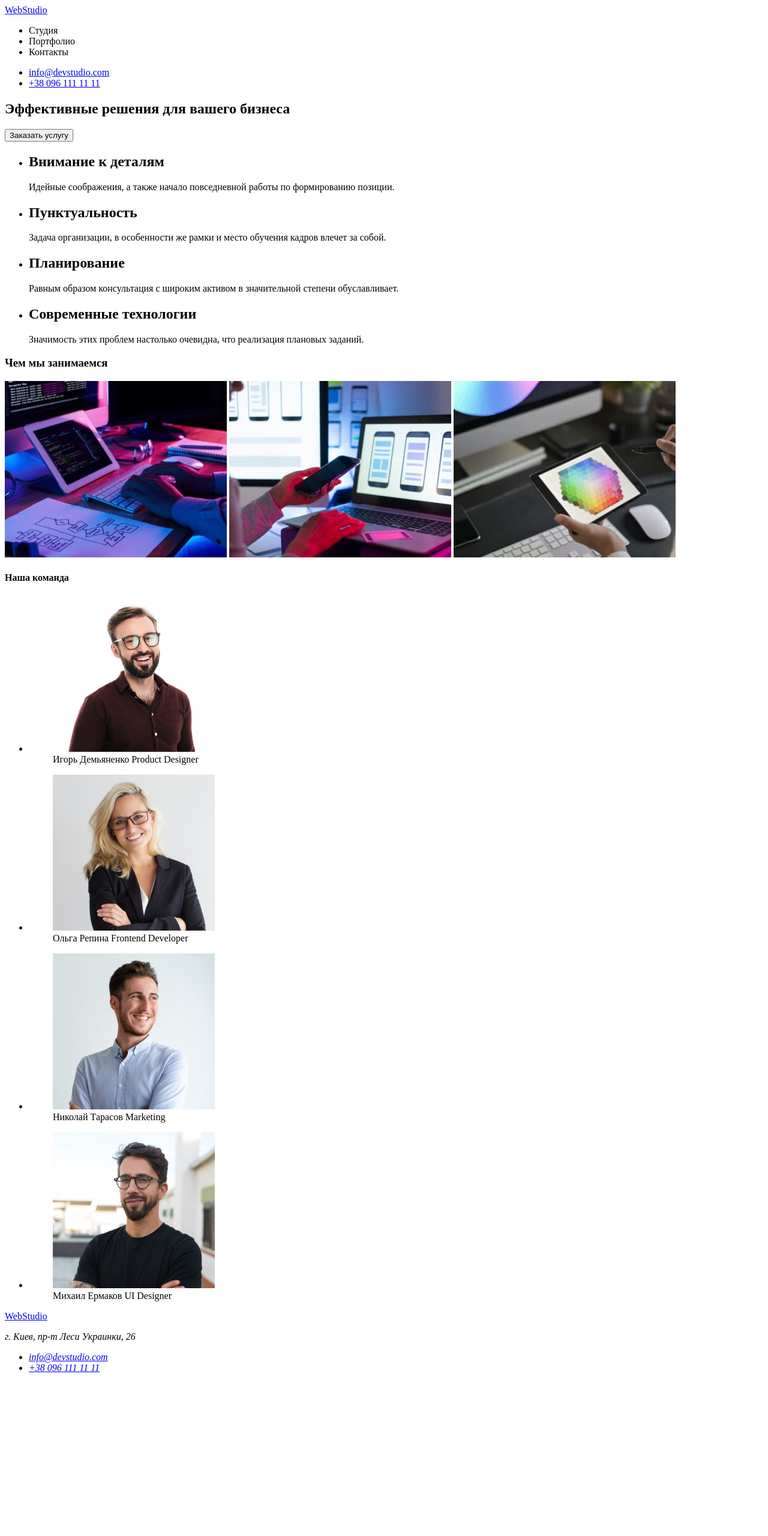
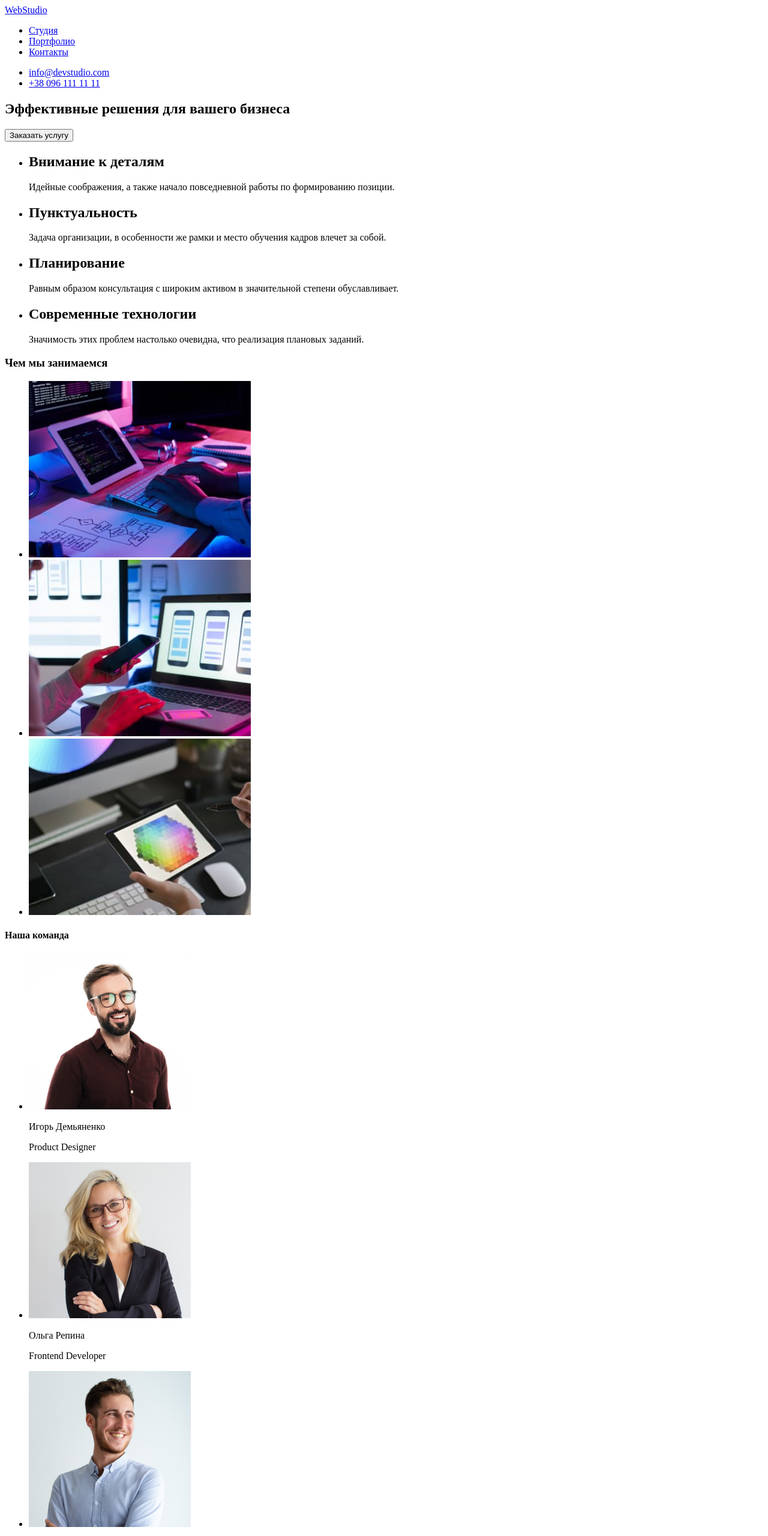
Before and after one commit to Kosynskyi/goit-markup-hw-01, a plain HTML site: page index.html in a window 1280 px wide. Shown: the top 2560 px of the page at 60% size. Before the commit the page ends 2305 px from the top, so only its background shows below. Drawn offline with Linux system fonts and the light colour scheme.

Commit message:
Сохраняет правки

```diff
--- a/index.html
+++ b/index.html
@@ -11,17 +11,15 @@
 		<a href="#">WebStudio</a>
 		<nav>
 			<ul>
-				<li><a href="#"></a>Студия</li>
-				<li><a href="#"></a> Портфолио</li>
-				<li><a href="#"></a> Контакты</li>
+				<li><a href="#">Студия</a></li>
+				<li><a href="#">Портфолио</a></li>
+				<li><a href="#">Контакты</a></li>
 			</ul>
 		</nav>
-		<div>
 			<ul>
 				<li><a href="mailto:info@devstudio.com">info@devstudio.com</a></li>
 				<li><a href="tel:+380961111111">+38 096 111 11 11</a></li>
 			</ul>
-		</div>
 	</header>
 	<main>
 		<section>
@@ -50,37 +48,34 @@
 		</section>
 		<section>
 			<h3>Чем мы занимаемся</h3>
-			<img src="./images/image-1.jpg" alt="человек пишет код" width="370" height="294">
-			<img src="./images/image-2.jpg" alt="человек сидит за ноутбуком" width="370" height="294">
-			<img src="./images/image-3.jpg" alt="человек держит планшет" width="370" height="294">
+			<ul>
+				<li><img src="./images/image-1.jpg" alt="человек пишет код" width="370" height="294"></li>
+				<li><img src="./images/image-2.jpg" alt="человек сидит за ноутбуком" width="370" height="294"></li>
+				<li><img src="./images/image-3.jpg" alt="человек держит планшет" width="370" height="294"></li>
+			</ul>
 		</section>
 		<section>
 			<h4>Наша команда</h4>
 			<ul>
-				<!--не знаю как лучше сделать с именем и должностью. Думаю двумя строками с помощью тега p-->
 				<li>
-					<figure>
 						<img src="./images/img-igor.jpg" alt="фото игоря демьяненко" width="270" height="260">
-						<figcaption>Игорь Демьяненко Product Designer</figcaption>
-					</figure>
+						<p>Игорь Демьяненко</p>
+						<p>Product Designer</p>
 				</li>
 				<li>
-					<figure>
 						<img src="./images/img-olga.jpg" alt="фото ольги репины" width="270" height="260">
-						<figcaption>Ольга Репина Frontend Developer</figcaption>
-					</figure>
+						<p>Ольга Репина</p>
+						<p>Frontend Developer</p>
 				</li>
 				<li>
-					<figure>
 						<img src="./images/img-nikolay.jpg" alt="фото николая тарасова" width="270" height="260">
-						<figcaption>Николай Тарасов Marketing</figcaption>
-					</figure>
+						<p>Николай Тарасов</p>
+						<p>Marketing</p>
 				</li>
 				<li>
-					<figure>
 						<img src="./images/img-mihail.jpg" alt="фото михаила ермакова" width="270" height="260">
-						<figcaption>Михаил Ермаков UI Designer</figcaption>
-					</figure>
+						<p>Михаил Ермаков</p>
+						<p>UI Designer</p>
 				</li>
 			</ul>
 		</section>
@@ -88,8 +83,8 @@
 	<footer>
 		<a href="#">WebStudio</a>
 		<address>
-			<p>г. Киев, пр-т Леси Украинки, 26</p>
 			<ul>
+				<li><a href="https://www.google.com/maps/place/%D0%B1%D1%83%D0%BB.+%D0%9B%D0%B5%D1%81%D0%B8+%D0%A3%D0%BA%D1%80%D0%B0%D0%B8%D0%BD%D0%BA%D0%B8,+26,+%D0%9A%D0%B8%D0%B5%D0%B2,+02000/@50.4265807,30.5361971,17z/data=!3m1!4b1!4m5!3m4!1s0x40d4cf0e033ecbe9:0x57a4dffefec77da0!8m2!3d50.4265807!4d30.5383858" target="_blank">г. Киев, пр-т Леси Украинки, 26</a></li>
 				<li><a href="mailto:info@devstudio.com">info@devstudio.com</a></li>
 				<li><a href="tel:+380961111111">+38 096 111 11 11</a></li>
 			</ul>
```
